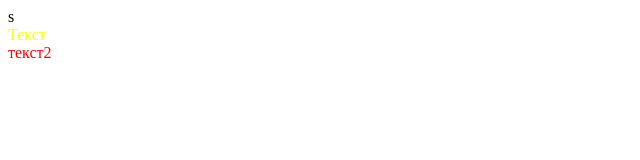
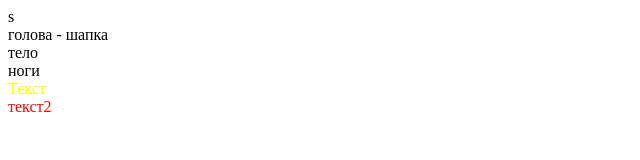
Before and after one commit to pavellyzhin/colors, a plain HTML site: page index.html in a window 1280 px wide. Shown: the whole page, without its empty margins (0-640 px from the left). Drawn offline with Linux system fonts and the light colour scheme.

Commit message:
feat: добавил несколько html-блоков

```diff
--- a/index.html
+++ b/index.html
@@ -3,7 +3,17 @@ s<html>
 
     </head>
     <body>
-        <div></div>
+        <div class="app">
+            <div class="header">
+                голова - шапка
+            </div>
+            <div class="body">
+                тело
+            </div>
+            <div class="footer">
+                ноги
+            </div>
+        </div>
         <script src="color.js"></script>
         <script src="colors/red.js"></script>
         <script src="colors/green.js"></script>
```
Also changed, not shown: README.md (deleted).
